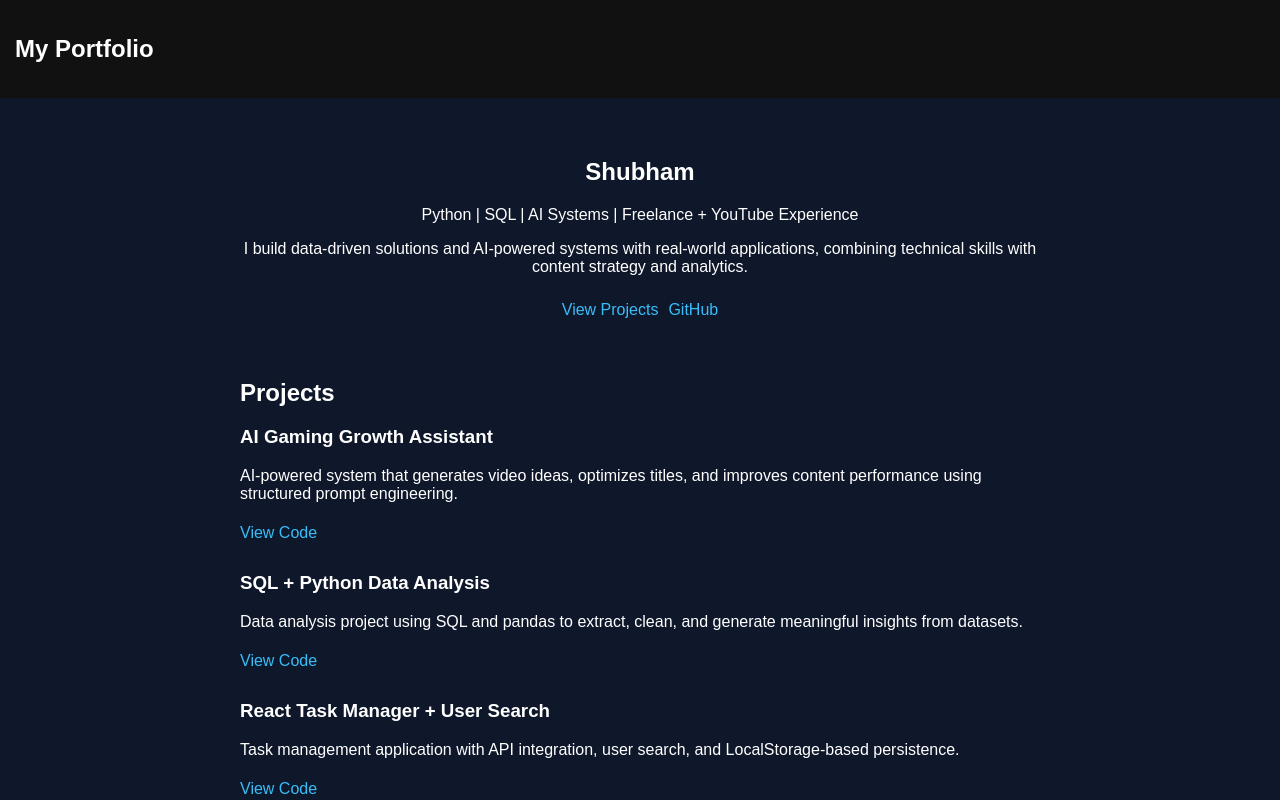
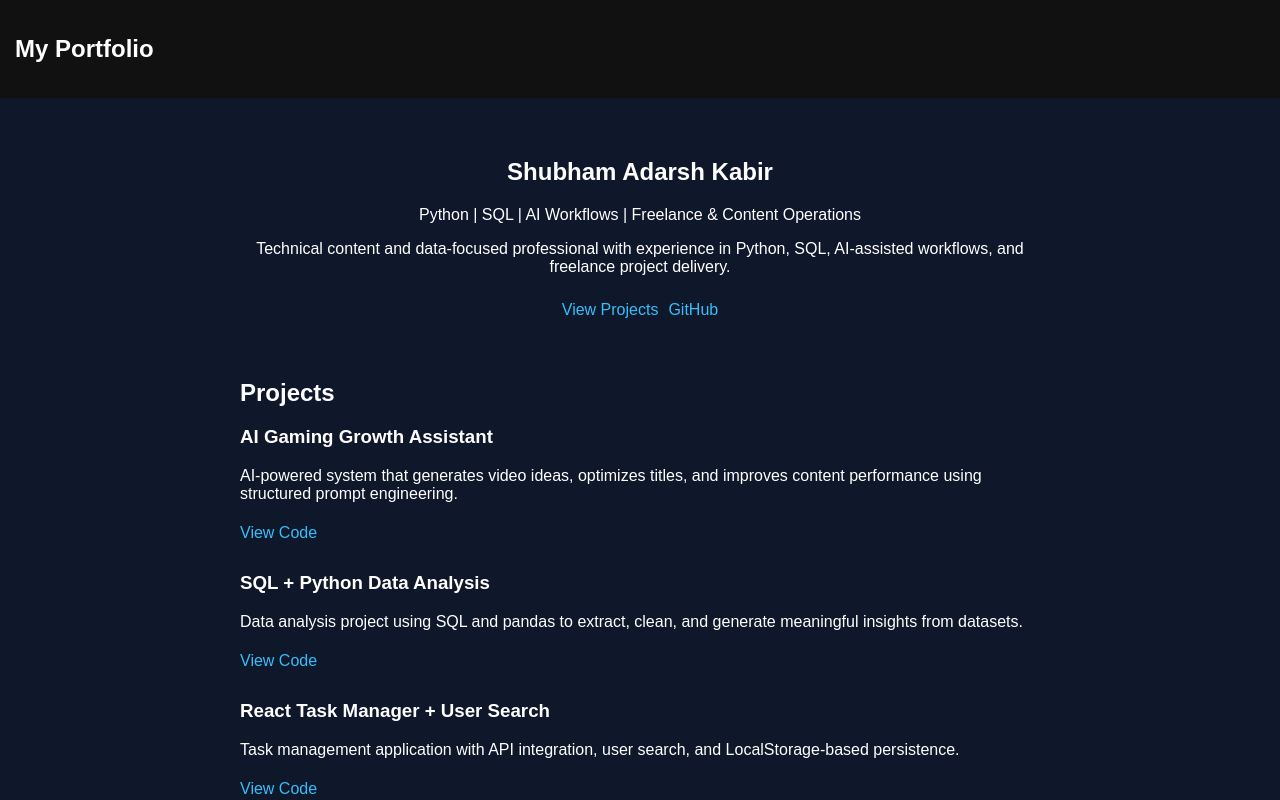
Before and after one commit to ShubhamKabir/portfolio-site, a React (Vite) app: page / in a window 1280 px wide. Shown: the top 800 px of the page. Built offline with nearby package versions, Linux system fonts and the light colour scheme.

Commit message:
Update Hero component with new content

```diff
--- a/src/components/Hero.jsx
+++ b/src/components/Hero.jsx
@@ -1,25 +1,29 @@
 export default function Hero() {
   return (
     <section style={{ padding: "40px 20px 20px", textAlign: "center" }}>
-      <h1>Shubham</h1>
+      <h1>Shubham Adarsh Kabir</h1>
 
       <p>
-        Python | SQL | AI Systems | Freelance + YouTube Experience
+        Python | SQL | AI Workflows | Freelance & Content Operations
       </p>
 
       <p>
-        I build data-driven solutions and AI-powered systems with real-world applications, combining technical skills with content strategy and analytics.
+        Technical content and data-focused professional with experience in Python, SQL, AI-assisted workflows, and freelance project delivery.
       </p>
 
       <div style={{ marginTop: "20px" }}>
         <a href="#projects" style={{ marginRight: "10px" }}>
           View Projects
         </a>
-        <a href="https://github.com/ShubhamKabir" target="_blank" rel="noopener noreferrer">
+
+        <a
+          href="https://github.com/ShubhamKabir"
+          target="_blank"
+          rel="noopener noreferrer"
+        >
           GitHub
         </a>
       </div>
-
     </section>
   );
 }
```
